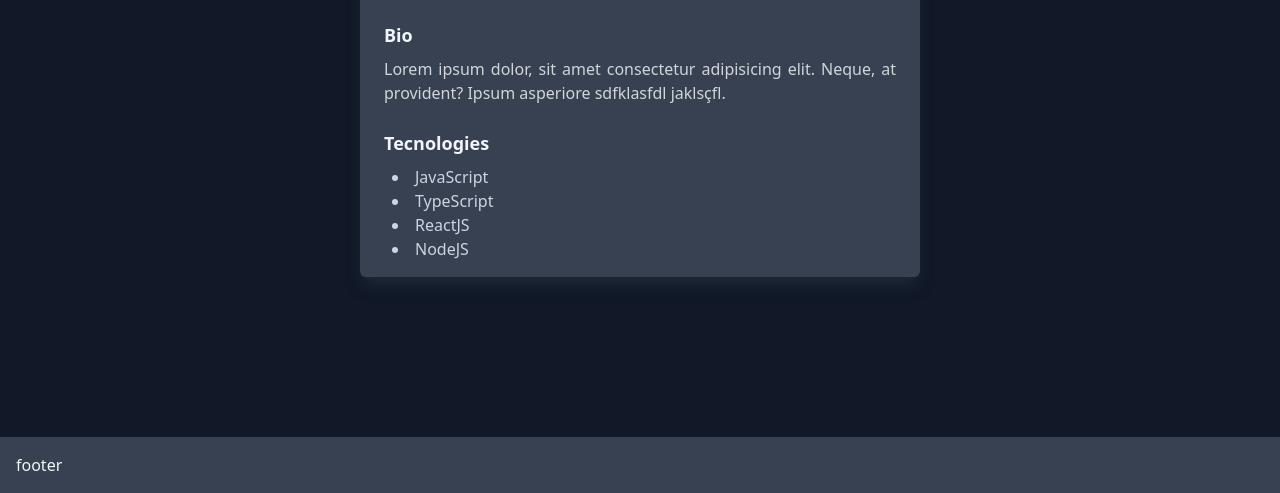
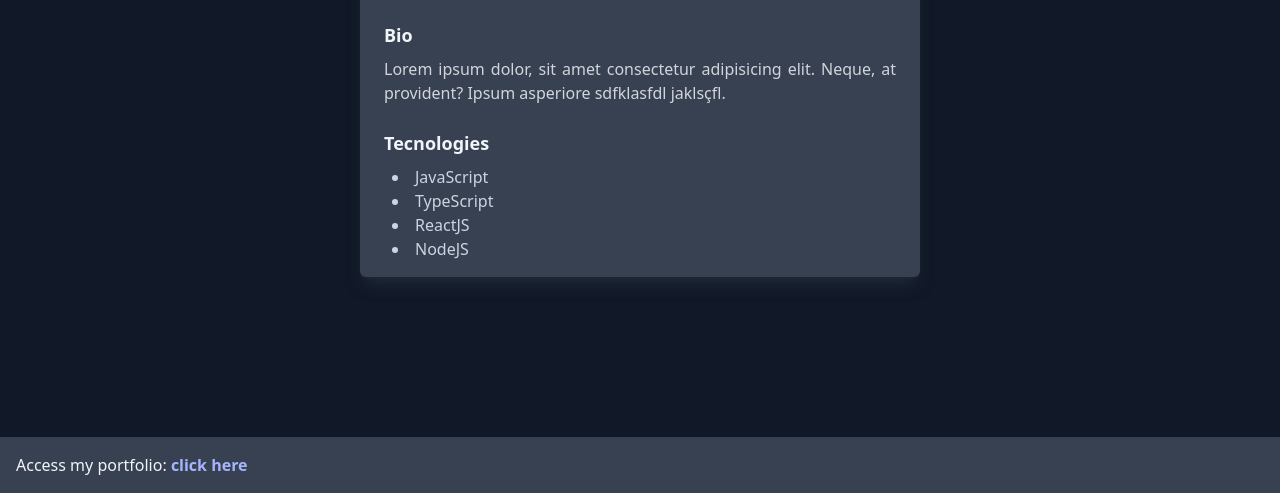
Before and after one commit to jose-ithalo/aula-tailwind, a website: page src/index.html in a window 1280 px wide. Shown: the part 307-800 px from the top of the page. Drawn offline with Linux system fonts and the light colour scheme.

Commit message:
Link para portfolio acrescentado

```diff
--- a/src/index.html
+++ b/src/index.html
@@ -54,7 +54,11 @@
             </div>
         </main>
         <footer class="bg-gray-700 w-screen py-4 px-4">
-            footer
+            <span>Access my portfolio:</span>
+            <a href="file:///C:/Users/jose_/meus-projetos-git/My-Portfolio/src/pages/home/index.html"
+                class="font-semibold text-indigo-300 hover:underline">
+                click here
+            </a>
         </footer>
     </div>
 </body>
```
